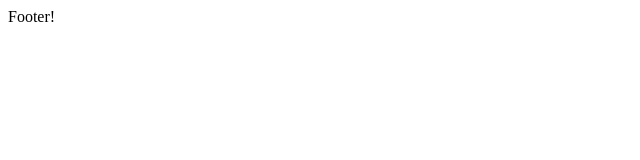
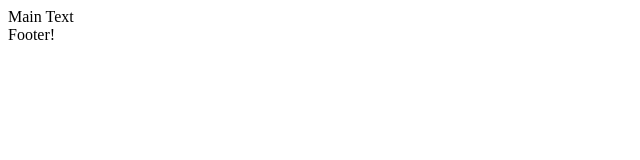
Before and after one commit to dshyshenko/my-project, a plain HTML site: page index.html in a window 1280 px wide. Shown: the full height of the page, 0-640 px from the left. Drawn offline with Linux system fonts and the light colour scheme.

Commit message:
add main text

```diff
--- a/index.html
+++ b/index.html
@@ -8,7 +8,7 @@
 </head>
 <body>
  <header></header>
- <main></main>
+ <main>Main Text</main>
  <footer>Footer!</footer>
 </body>
 </html>
```
